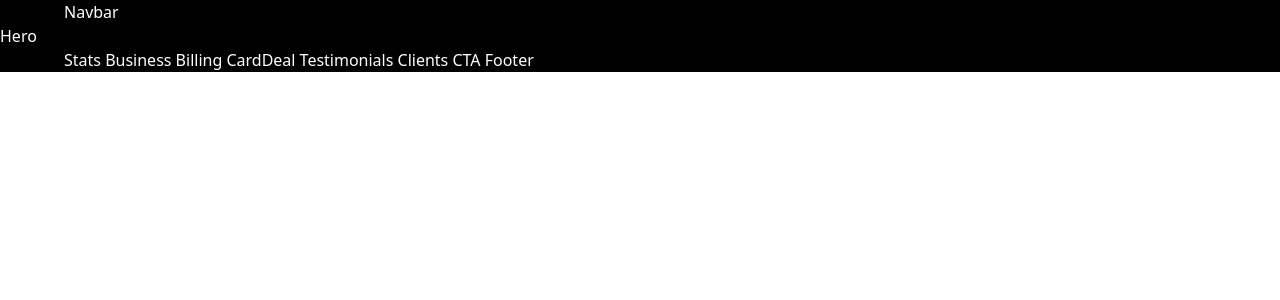
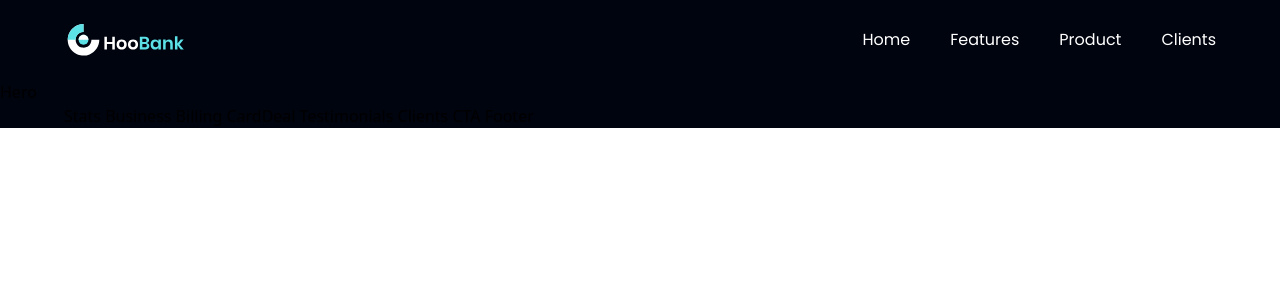
Before and after one commit to ShibinRasheed/HooBank, a React (Vite) app: page / in a window 1280 px wide. Shown: the top 300 px of the page. Built offline with nearby package versions, Linux system fonts and the light colour scheme.

Commit message:
Navbar Completed

```diff
--- a/src/App.jsx
+++ b/src/App.jsx
@@ -1,12 +1,13 @@
 import styles from './style'
+import {Navbar} from "./components"
 
 function App() {
   return (
     <>
-      <div className='bg-primary text-white w-full overflow-hidden'>
+      <div className='bg-primary w-full overflow-hidden'>
           <div className={`${styles.paddingX} ${styles.flexCenter}`}>
             <div className={`${styles.boxWidth}`}>
-              Navbar
+              <Navbar/>
             </div>
           </div>
 
--- a/src/components/Navbar.jsx
+++ b/src/components/Navbar.jsx
@@ -1,9 +1,57 @@
+import { useState } from 'react';
+
+import { close, logo, menu } from '../assets';
+
+import { navLinks } from '../constants';
 
 export default function Navbar() {
 
+  const [toggle, setToggle] = useState(false);
+
   return (
-    <div>
-      Hlel
-    </div>
-  )
+    <nav className='w-full flex py-6 justify-between items-center navbar'>
+      <img src={logo} alt='hooBank Logo' className='w-[124px] h-[32px]' />
+      <ul className='list-none sm:flex hidden justify-end items-center flex-1'>
+        {navLinks.map((nav, index) => {
+          return (
+            <li
+              key={nav.id}
+              className={`font-poppins text-white font-normal cursor-pointer text-[16px]
+              ${
+                index === navLinks.length - 1 ? 'mr-0' : 'mr-10'
+              }`}
+            >
+              {nav.title}
+            </li>
+          );
+        })}
+      </ul>
+
+        <div className='sm:hidden flex flex-1 justify-end items-center'>
+          <img src={toggle ? close : menu} alt="Menu" className='w-[28px] h-[28px] object-contain' onClick={() => setToggle((prev) => !prev)} />
+
+          <div className={`${toggle ? "flex" :"hidden"} p-6 bg-black-gradient absolute top-20 right-0 mx-4 my-2 min-w-[140px] rounded-xl sidebar`}>
+
+          <ul className='list-none flex flex-col justify-end items-center flex-1'>
+        {navLinks.map((nav, index) => {
+          return (
+            <li
+              key={nav.id}
+              className={`font-poppins text-white font-normal cursor-pointer text-[16px]
+              ${
+                index === navLinks.length - 1 ? 'mb-0' : 'mb-4'
+              }`}
+            >
+              {nav.title}
+            </li>
+          );
+        })}
+      </ul>
+
+          </div>
+
+        </div>
+
+    </nav>
+  );
 }
--- /dev/null
+++ b/src/components/index.js
@@ -0,0 +1,5 @@
+import Navbar from  "./Navbar"
+
+export {
+  Navbar
+};
--- a/tailwind.config.js
+++ b/tailwind.config.js
@@ -6,9 +6,23 @@
   ],
   theme: {
     extend: {
-      colors :{
-        primary : "#000000",
-      }
+      colors: {
+        primary: "#00040f",
+        secondary: "#00f6ff",
+        dimWhite: "rgba(255, 255, 255, 0.7)",
+        dimBlue: "rgba(9, 151, 124, 0.1)",
+      },
+      fontFamily: {
+        poppins: ["Poppins", "sans-serif"],
+      },
+    },
+    screens: {
+      xs: "480px",
+      ss: "620px",
+      sm: "768px",
+      md: "1060px",
+      lg: "1200px",
+      xl: "1700px",
     },
   },
   plugins: [],
```
